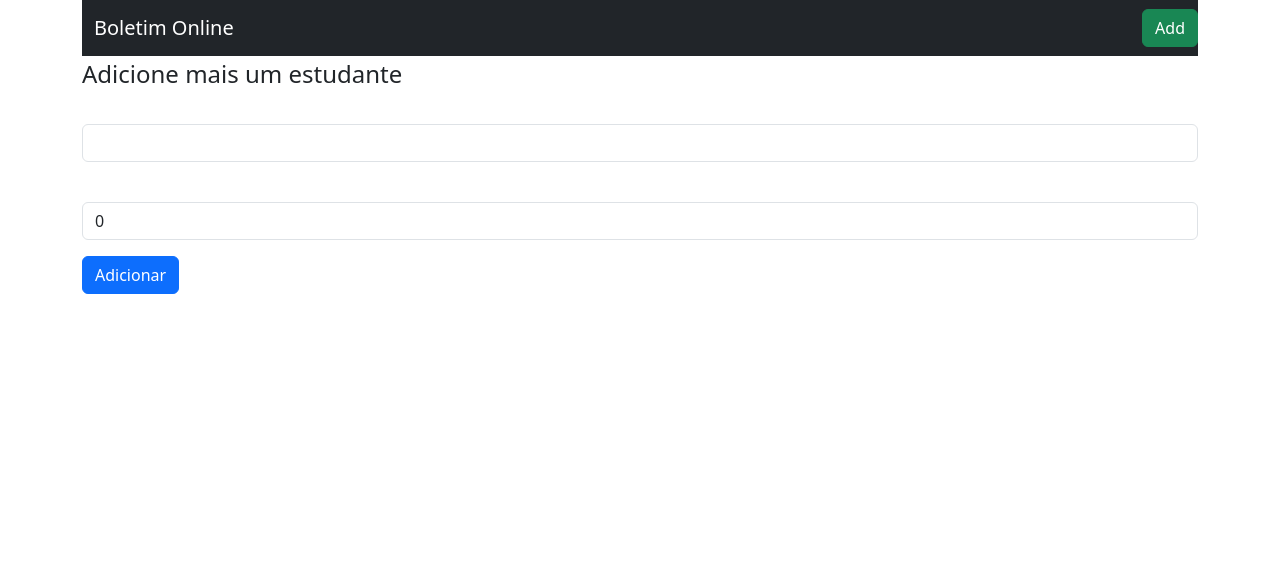
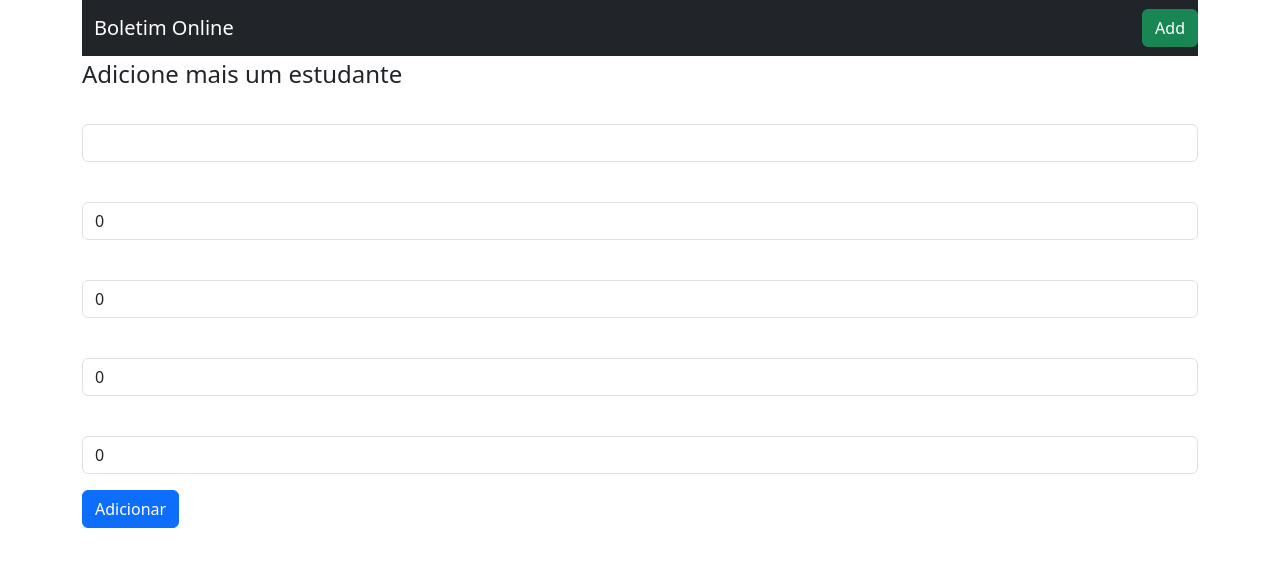
Before and after one commit to lucassdantas/boletim_crud_angular, an Angular app: page /student/create in a window 1280 px wide. Shown: the top 566 px of the page. Built offline with nearby package versions, Linux system fonts and the light colour scheme.

Commit message:
add more fields to another note month

```diff
--- a/db.json
+++ b/db.json
@@ -4,8 +4,8 @@
       "id": 0,
       "name": "Lucas",
       "notes": [
-        5,
-        5,
+        "5",
+        "5",
         5,
         5
       ],
@@ -13,7 +13,7 @@
     },
     {
       "id": 1,
-      "name": "Mariana",
+      "name": "Marianaaaaaaaaaaaaaa",
       "notes": [
         8,
         9,
@@ -54,6 +54,16 @@
         0
       ],
       "media": "0"
+    },
+    {
+      "id": 5,
+      "name": "aaa",
+      "notes": [
+        "5",
+        "5",
+        "5",
+        "11"
+      ]
     }
   ]
 }
--- a/src/app/student/create/create.component.html
+++ b/src/app/student/create/create.component.html
@@ -9,6 +9,18 @@
             <label for="note" class="form-label"></label>
             <input type="text" name="note" id="noteInput" [(ngModel)] = "formData.notes[0]" class="form-control">
         </div>
+        <div class="mb-3">
+            <label for="note1" class="form-label"></label>
+            <input type="text" name="note1" id="noteInput1" [(ngModel)] = "formData.notes[1]" class="form-control">
+        </div>
+        <div class="mb-3">
+            <label for="note2" class="form-label"></label>
+            <input type="text" name="note2" id="noteInput2" [(ngModel)] = "formData.notes[2]" class="form-control">
+        </div>
+        <div class="mb-3">
+            <label for="note3" class="form-label"></label>
+            <input type="text" name="note3" id="noteInput3" [(ngModel)] = "formData.notes[3]" class="form-control">
+        </div>
         <!-- <div class="mb-3">
             <label for="media" class="form-label"></label>
             <input type="text" name="media" id="mediaInput" [(ngModel)] = "formData.media" class="form-control">
--- a/src/app/student/edit/edit.component.html
+++ b/src/app/student/edit/edit.component.html
@@ -9,6 +9,18 @@
             <label for="note" class="form-label"></label>
             <input type="text" name="note" id="noteInput" [(ngModel)] = "formData.notes[0]" class="form-control">
         </div>
+        <div class="mb-3">
+            <label for="note1" class="form-label"></label>
+            <input type="text" name="note1" id="noteInput1" [(ngModel)] = "formData.notes[1]" class="form-control">
+        </div>
+        <div class="mb-3">
+            <label for="note2" class="form-label"></label>
+            <input type="text" name="note2" id="noteInput2" [(ngModel)] = "formData.notes[2]" class="form-control">
+        </div>
+        <div class="mb-3">
+            <label for="note3" class="form-label"></label>
+            <input type="text" name="note3" id="noteInput3" [(ngModel)] = "formData.notes[3]" class="form-control">
+        </div>
         <!-- <div class="mb-3">
             <label for="media" class="form-label"></label>
             <input type="text" name="media" id="mediaInput" [(ngModel)] = "formData.media" class="form-control">
--- a/src/app/student/home/home.component.html
+++ b/src/app/student/home/home.component.html
@@ -18,7 +18,7 @@
                     </div>
                 </td>
                 <td>{{media[i]}}</td>
-                <td><a href='' class="btn btn-primary" [routerLink]="['/student/edit', student.id]"></a>Editar</td>
+                <td><a href='' class="btn btn-primary" [routerLink]="['/student/edit', student.id]">Editar</a></td>
             </tr>
         </tbody>
     </table>
```
